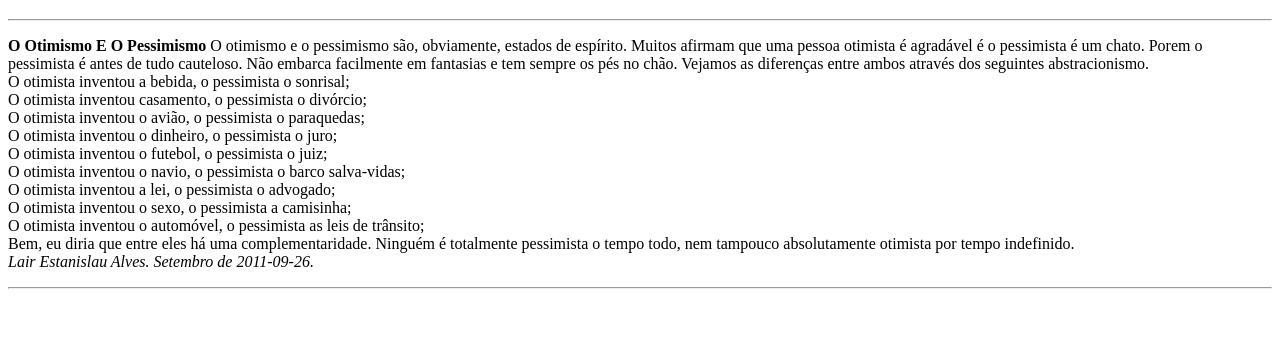
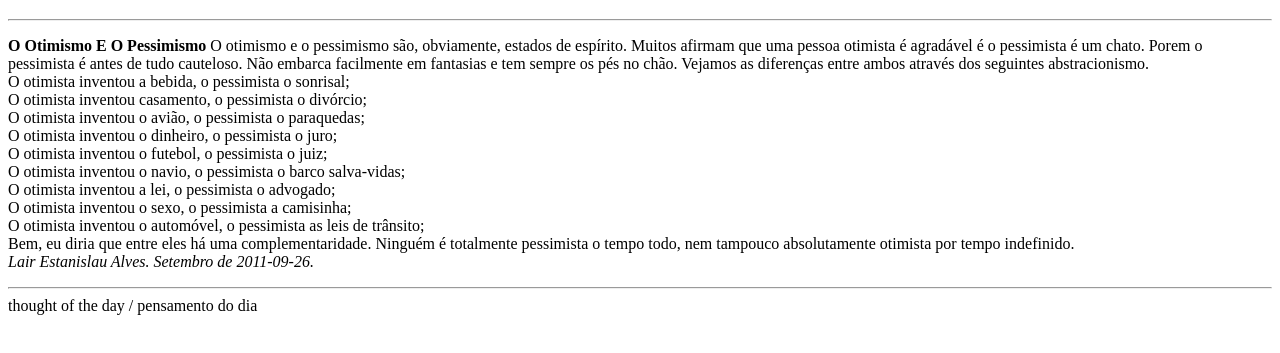
Before and after one commit to sararrodolfo/Hello-World, a plain HTML site: page site-example/index.html in a window 1280 px wide. Shown: the part 61-414 px from the top of the page. Drawn offline with Linux system fonts and the light colour scheme.

Commit message:
Add footer
-- comentário: eu estou me divertindo percebendo que devia ter feito isso desde o primeiro semestre, teria sido uma grande experiência perceber as inúmeras tentativas de erros e acertos em tantos exercícios. Fica a lição! =)

```diff
--- a/site-example/index.html
+++ b/site-example/index.html
@@ -38,5 +38,5 @@
     </div>
     <hr>
 </body>
-<footer></footer>
+<footer>thought of the day / pensamento do dia</footer>
 </html>
```
